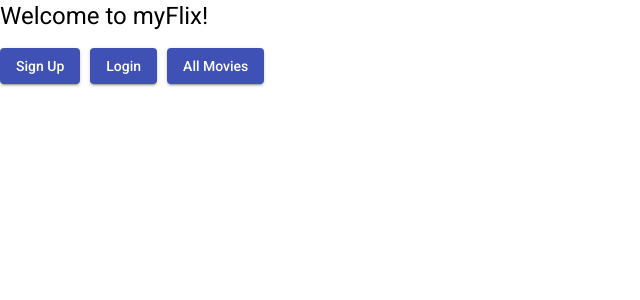
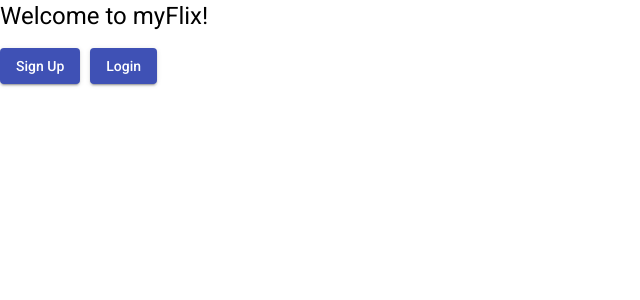
Before and after one commit to samskaufel/myFlix-Angular-client, an Angular app: page /welcome in a window 1280 px wide. Before the commit this address led to /. Shown: the top 300 px of the page, without its empty margins (0-640 px from the left). Built offline with nearby package versions, Linux system fonts and the light colour scheme.

Commit message:
added welcome-page component

```diff
--- a/src/app/app.component.html
+++ b/src/app/app.component.html
@@ -1,30 +1 @@
-<div class="main-page">
-  <h1>Welcome to myFlix!</h1>
-  <!-- User Registration Button -->
-  <button
-    mat-raised-button
-    (click)="openUserRegistrationDialog()"
-    style="margin-right: 10px;"
-    color="primary"
-  >
-  Sign Up
-  </button>
-  <!-- User Login Button -->
-  <button
-    mat-raised-button
-    (click)="openUserLoginDialog()"
-    style="margin-right: 10px;"
-    color="primary"
-  >
-  Login
-  </button>
-  <!-- All Movies button -->
-  <button
-    mat-raised-button
-    (click)="openMoviesDialog()"
-    style="margin-right: 10px;"
-    color="primary"
-  >
-  All Movies
-  </button>
-</div>
+<router-outlet></router-outlet>
--- a/src/app/app.component.ts
+++ b/src/app/app.component.ts
@@ -1,9 +1,4 @@
 import { Component } from '@angular/core';
-import { MatDialog } from '@angular/material/dialog';
-// imported components
-import { UserRegistrationFormComponent } from './user-registration-form/user-registration-form.component';
-import { UserLoginFormComponent } from './user-login-form/user-login-form.component';
-import { MovieCardComponent } from './movie-card/movie-card.component';
 
 @Component({
   selector: 'app-root',
@@ -13,21 +8,4 @@
 export class AppComponent {
   title = 'myFlix-Angular-client';
 
-  constructor(public dialog: MatDialog) {}
-  // These functions will open the dialog when the buttons are clicked
-  openUserRegistrationDialog(): void {
-    this.dialog.open(UserRegistrationFormComponent, {
-      width: '480px',
-    });
-  }
-  openUserLoginDialog(): void {
-    this.dialog.open(UserLoginFormComponent, {
-      width: '480px',
-    });
-  }
-  openMoviesDialog(): void {
-    this.dialog.open(MovieCardComponent, {
-      width: '500px'
-    });
-  }
 }
--- a/src/app/app.module.ts
+++ b/src/app/app.module.ts
@@ -12,17 +12,27 @@
 import { MatDialogModule } from '@angular/material/dialog';
 import { MatSnackBarModule } from '@angular/material/snack-bar';
 import { FormsModule } from '@angular/forms';
+import { RouterModule, Routes } from '@angular/router';
+import { MatIconModule } from '@angular/material/icon';
 // Imported components
 import { UserRegistrationFormComponent } from './user-registration-form/user-registration-form.component';
 import { UserLoginFormComponent } from './user-login-form/user-login-form.component';
 import { MovieCardComponent } from './movie-card/movie-card.component';
+import { WelcomePageComponent } from './welcome-page/welcome-page.component';
+
+const appRoutes: Routes = [
+  { path: 'welcome', component: WelcomePageComponent },
+  { path: 'movies', component: MovieCardComponent },
+  { path: '', redirectTo: 'welcome', pathMatch: 'prefix' },
+];
 
 @NgModule({
   declarations: [
     AppComponent,
     UserRegistrationFormComponent,
     UserLoginFormComponent,
-    MovieCardComponent
+    MovieCardComponent,
+    WelcomePageComponent
   ],
   imports: [
     BrowserModule,
@@ -35,7 +45,9 @@
     MatButtonModule,
     MatCardModule,
     MatFormFieldModule,
-    MatSnackBarModule
+    MatSnackBarModule,
+    RouterModule.forRoot(appRoutes),
+    MatIconModule,
   ],
   providers: [],
   bootstrap: [AppComponent]
--- a/src/app/movie-card/movie-card.component.html
+++ b/src/app/movie-card/movie-card.component.html
@@ -1,12 +1,32 @@
 <!-- *ngFor directive is being used to display all returned movies, each in its own card -->
 <!-- 'movies' refers to the movies variable declared in the component file -->
-<mat-card *ngFor="let movie of movies; let i=index;">
-  <mat-dialog-content>
-    <mat-card-title>
-      {{movie.Title}}
-    </mat-card-title>
-    <mat-card-subtitle>
-      <img src={{movie.ImagePath}}/>
-    </mat-card-subtitle>
-  </mat-dialog-content>
-</mat-card>
+<div style="display: flex;">
+  <mat-card *ngFor="let movie of movies; let i=index">
+      <mat-card-header>
+      <mat-card-title>{{movie.Title}}</mat-card-title>
+          <mat-card-subtitle>Directed by: {{movie.Director.Name}}</mat-card-subtitle>
+      </mat-card-header>
+      <img src={{movie.ImagePath}} alt= {{movie.Title}} />
+      <mat-card-actions>
+          <button
+              mat-button
+              color="primary"
+          >
+              Genre
+          </button>
+          <button
+              mat-button
+              color="primary"
+          >
+              Director
+          </button>
+          <button
+              mat-button
+              color="primary"
+          >
+              Synopsis
+          </button>
+          <mat-icon>favorite_border</mat-icon>
+      </mat-card-actions>
+  </mat-card>
+</div>
--- a/src/app/user-login-form/user-login-form.component.ts
+++ b/src/app/user-login-form/user-login-form.component.ts
@@ -5,6 +5,8 @@
 import { FetchApiDataService } from '../fetch-api-data.service';
 // This import is used to display notifications back to the user
 import { MatSnackBar } from '@angular/material/snack-bar';
+// imports routing
+import { Router } from '@angular/router';
 
 @Component({
   selector: 'app-user-login-form',
@@ -17,7 +19,8 @@
   constructor(
     public fetchApiData: FetchApiDataService,
     public dialogRef: MatDialogRef<UserLoginFormComponent>,
-    public snackBar: MatSnackBar
+    public snackBar: MatSnackBar,
+    public router: Router
   ) {}
 
   ngOnInit(): void {}
@@ -32,6 +35,7 @@
         this.snackBar.open('User login successful', 'OK', {
           duration: 2000,
         });
+        this.router.navigate(['movies']);
       },
       (result) => {
         console.log(result);
--- /dev/null
+++ b/src/app/welcome-page/welcome-page.component.html
@@ -0,0 +1,23 @@
+<div class="main-page">
+  <h1>
+    Welcome to myFlix!
+  </h1>
+  <!-- User registration button -->
+  <button
+    mat-raised-button
+    (click)="openUserRegistrationDialog()"
+    style="margin-right: 10px;"
+    color="primary"
+  >
+    Sign Up
+  </button>
+  <!-- User login button -->
+  <button
+    mat-raised-button
+    color="primary"
+    (click)="openUserLoginDialog()"
+    style="margin-right: 10px;"
+  >
+    Login
+  </button>
+</div>
--- /dev/null
+++ b/src/app/welcome-page/welcome-page.component.ts
@@ -0,0 +1,29 @@
+import { Component, OnInit } from '@angular/core';
+// imported components
+import { UserLoginFormComponent } from '../user-login-form/user-login-form.component';
+import { UserRegistrationFormComponent } from '../user-registration-form/user-registration-form.component';
+import { MatDialog } from '@angular/material/dialog';
+
+@Component({
+  selector: 'app-welcome-page',
+  templateUrl: './welcome-page.component.html',
+  styleUrls: ['./welcome-page.component.scss']
+})
+export class WelcomePageComponent implements OnInit {
+
+  constructor(public dialog: MatDialog) { }
+
+  ngOnInit(): void {
+  }
+  // These functions will open the dialog when the buttons are clicked
+  openUserRegistrationDialog(): void {
+    this.dialog.open(UserRegistrationFormComponent, {
+      width: '280px'
+    });
+  }
+  openUserLoginDialog(): void {
+    this.dialog.open(UserLoginFormComponent, {
+      width: '280px'
+    });
+  }
+}
```
Also changed, not shown: src/app/welcome-page/welcome-page.component.scss (added), 1 other file (tests, documents, lock files or other folders).
